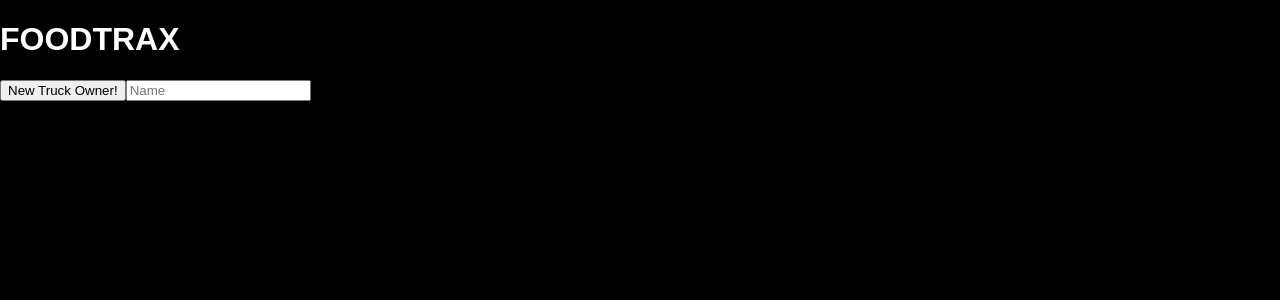
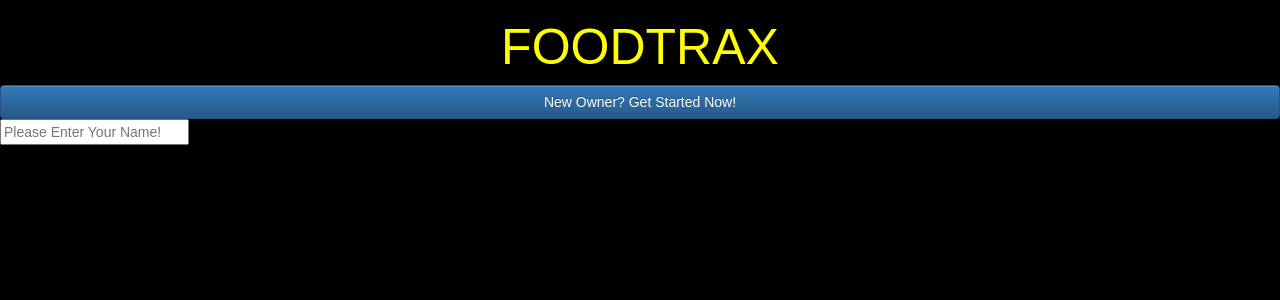
Before and after one commit to arlo-sj3/Capstone, a React (Create React App) app: page / in a window 1280 px wide. Shown: the top 300 px of the page. Built offline with nearby package versions, Linux system fonts and the light colour scheme; no server answers.

Commit message:
BootStrapped

```diff
--- a/package.json
+++ b/package.json
@@ -4,12 +4,14 @@
   "private": true,
   "dependencies": {
     "body-parser": "^1.17.2",
+    "bootstrap": "3",
     "cors": "^2.8.4",
     "express": "^4.15.4",
     "knex": "^0.13.0",
     "node-sass-chokidar": "^0.0.3",
     "pg": "^7.2.0",
     "react": "^15.6.1",
+    "react-bootstrap": "^0.31.2",
     "react-dom": "^15.6.1",
     "react-scripts": "1.0.11"
   },
--- a/src/App.css
+++ b/src/App.css
@@ -1,5 +1,10 @@
+Button {
+  color: red; }
+
 body {
   background-color: black; }
 
-.App h1 {
-  color: white; }
+.Background h1 {
+  font-size: 50px;
+  text-align: center;
+  color: yellow; }
--- a/src/App.js
+++ b/src/App.js
@@ -1,10 +1,12 @@
-import React, { Component } from 'react';
+import React, {Component} from 'react';
 import './App.css';
 import Newownerform from './newOwnerForm.js';
+import Background from './background.js';
+import { Navbar, Jumbotron, Button } from 'react-bootstrap';
 
 class App extends Component {
 
-  constructor(props){
+  constructor(props) {
     super(props)
     this.state = {
       owner: [],
@@ -16,40 +18,39 @@ class App extends Component {
     const response = await fetch('http://localhost:8000/owner')
     const json = await response.json()
     // this.setState({trucks : json})
-    this.setState({owner : json})
+    this.setState({owner: json})
     console.log(this.state.owner)
   }
 
-  addOwner = async (owner) => {
+  addOwner = async(owner) => {
 
     console.log(owner.name);
     const response = await fetch('http://localhost:8000/owner', {
-    method:'POST',
+      method: 'POST',
       body: JSON.stringify(owner),
       headers: {
         'Content-Type': 'application/json',
         'Accept': 'application/json'
       }
     })
-  const json =  await response.json()
-
+    const json = await response.json()
 
     let freshOwner = [json];
     for (var i = 0; i < this.state.owner.length; i++) {
       freshOwner.push(this.state.owner[i]);
     }
-  this.setState({owner:freshOwner})
+    this.setState({owner: freshOwner})
     console.log(this.state.owner)
   }
 
   render() {
     return (
       <div className="App">
+        <div className="Background">
+          <Background/>
+        </div>
 
-        <h1>
-          FOODTRAX
-        </h1>
-        <Newownerform addOwner = {this.addOwner}/>
+        <Newownerform addOwner={this.addOwner}/>
 
       </div>
     );
--- a/src/App.scss
+++ b/src/App.scss
@@ -1,11 +1,16 @@
-$primary: white;
+@import 'partials/_buttons';
+
+$primary: yellow;
 
 body{
   background-color: black
 }
 
-.App {
+.Background {
   h1 {
+    font-size: 50px;
+    text-align: center;
     color: $primary;
+    // background-color: blue;
   }
 }
--- /dev/null
+++ b/src/background.js
@@ -0,0 +1,22 @@
+import React, {Component} from 'react';
+import './App.css';
+
+class Background extends Component {
+  constructor(props) {
+    super(props)
+    this.state = {}
+  }
+
+  render() {
+    return (
+      <div>
+        <h1>
+          FOODTRAX
+        </h1>
+      </div>
+    )
+  }
+
+}
+
+export default Background;
--- a/src/index.js
+++ b/src/index.js
@@ -1,8 +1,11 @@
+import 'bootstrap/dist/css/bootstrap.css';
+import 'bootstrap/dist/css/bootstrap-theme.css';
 import React from 'react';
 import ReactDOM from 'react-dom';
 import './index.css';
 import App from './App';
 import registerServiceWorker from './registerServiceWorker';
 
+
 ReactDOM.render(<App />, document.getElementById('root'));
 registerServiceWorker();
--- a/src/newOwnerForm.js
+++ b/src/newOwnerForm.js
@@ -1,5 +1,6 @@
 import React, {Component} from 'react';
 import './App.css';
+import { Button, FormControl } from 'react-bootstrap';
 
 class Newownerform extends Component {
   constructor(props) {
@@ -37,8 +38,10 @@ newName = () => {
       <div>
         {//onClick={()=>{this.props.addPost(this.state)}} v
       }
-        <button onClick={()=>{this.props.addOwner(this.state)}} >New Truck Owner!</button>
-        <input type='text'  placeholder='Name' ref = 'name' onChange = {this.newName}/>
+        <Button
+          bsStyle="primary"
+          block onClick={()=>{if(this.refs.name.value){this.props.addOwner(this.state)}}} >New Owner? Get Started Now!</Button>
+        <input type='text'  placeholder='Please Enter Your Name!' ref = 'name' onChange = {this.newName}/>
     {// <input type='text' onChange = {this.newDescription} placeholder='Description' ref = 'description'/>
     // <input type='text' onChange = {this.newPrice} placeholder='Price' ref = 'price'/>
     // <input type='text' onChange = {this.newImage} placeholder='Image URL' ref = 'imageUrl'/>
--- /dev/null
+++ b/src/partials/_buttons.scss
@@ -0,0 +1,3 @@
+Button{
+  color:red;
+}
```
Also changed, not shown: 1 other file (tests, documents, lock files or other folders). Lines whose indentation alone changed are shown as unchanged.
